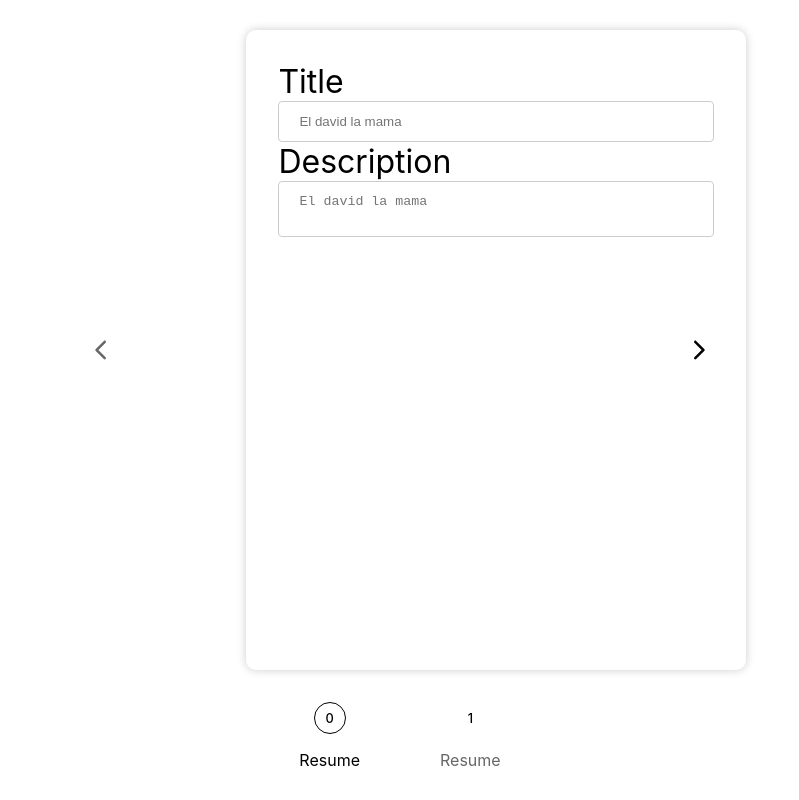
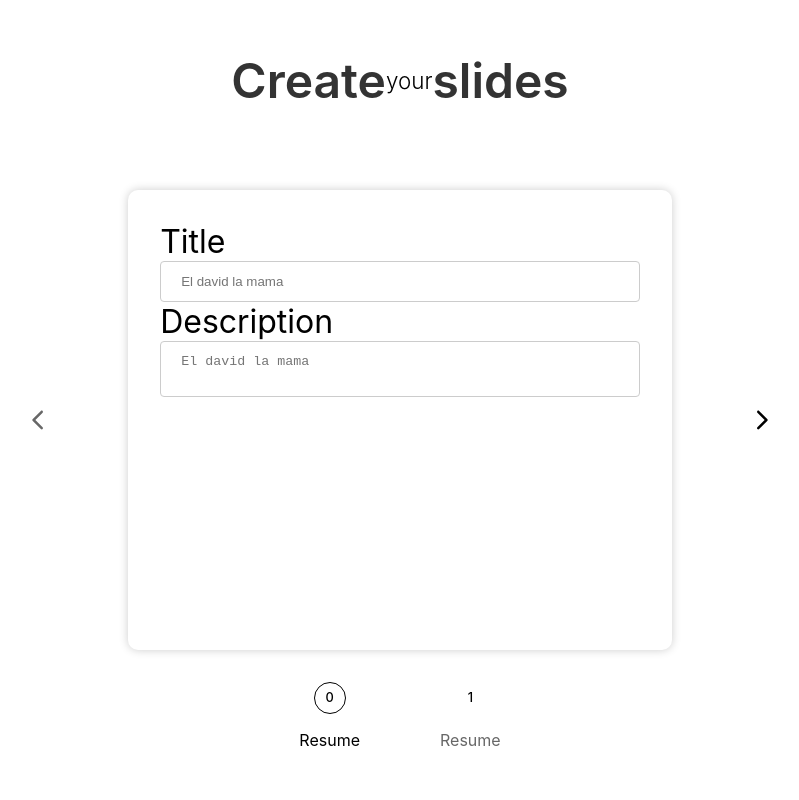
Before and after one commit to jorgehermo9/slAIds, a Next.js app in the folder frontend/: page / in a window 1280 px wide. Shown: the whole page, without its empty margins (240-1039 px from the left). Built offline with nearby package versions, Linux system fonts and the light colour scheme.

Commit message:
Fast committed

```diff
--- a/frontend/src/components/Carousel/carousel.module.scss
+++ b/frontend/src/components/Carousel/carousel.module.scss
@@ -1,9 +1,8 @@
 .externalContainer {
   width: 60%;
-  height: 50vh;
+  height: 70vh;
   display: flex;
   flex-direction: column;
-  justify-content: center;
   margin: 0 auto;
   gap: 2rem;
 }
@@ -12,6 +11,7 @@
   display: flex;
   justify-content: space-around;
   align-items: center;
+  height: 100%;
 }
 
 .carouselDotsContainer {
@@ -52,7 +52,10 @@
 }
 
 .carouselCardContainer {
-  width: 40%;
+  height: 100%;
+  display: flex;
+  justify-content: center;
+  align-items: center;
 }
 
 .carouselDot {
--- a/frontend/src/components/CarouselCards/carouselCard.module.scss
+++ b/frontend/src/components/CarouselCards/carouselCard.module.scss
@@ -1,8 +1,8 @@
 .resumeCard {
   border-radius: var(--border-radius);
   box-shadow: 0 0 10px rgba(0, 0, 0, 0.2);
-  height: 40rem;
-  width: 500px;
+  height: 100%;
+  width: 80%;
   padding: 2rem;
 }
 
--- a/frontend/src/pages/index.module.scss
+++ /dev/null
@@ -1,7 +0,0 @@
-.center {
-  display: flex;
-  align-items: center;
-  justify-content: center;
-  width: 100%;
-  height: 100vh;
-}
--- a/frontend/src/pages/index.tsx
+++ b/frontend/src/pages/index.tsx
@@ -2,7 +2,7 @@ import { Carousel } from "@/components/Carousel/Carousel";
 import { ResumeCard } from "@/components/CarouselCards/ResumeCard";
 import SlideRequest, { getDefaultSlideRequest } from "@/entities/SlideRequest";
 import { useState } from "react";
-import styles from "./index.module.scss";
+import styles from "./styles/home.module.scss";
 
 export default function Home() {
   const [slideRequest, setSlideRequest] = useState<SlideRequest>(
@@ -11,6 +11,11 @@ export default function Home() {
 
   return (
     <div className={styles.center}>
+      <div className={styles.title}>
+        <h1>Create</h1>
+        <h2>your</h2>
+        <h1>slides</h1>
+      </div>
       <Carousel labels={["Resume", "Resume"]}>
         <ResumeCard
           slideRequest={slideRequest}
--- /dev/null
+++ b/frontend/src/pages/styles/home.module.scss
@@ -0,0 +1,21 @@
+.center {
+  display: flex;
+  flex-direction: column;
+  align-items: center;
+  justify-content: center;
+  width: 100%;
+  height: 100vh;
+}
+
+.title {
+  display: flex;
+  justify-content: center;
+  align-items: center;
+  margin-bottom: 5rem;
+
+  > h1 {
+    font-size: 3rem;
+    font-weight: 600;
+    color: #333;
+  }
+}
```
